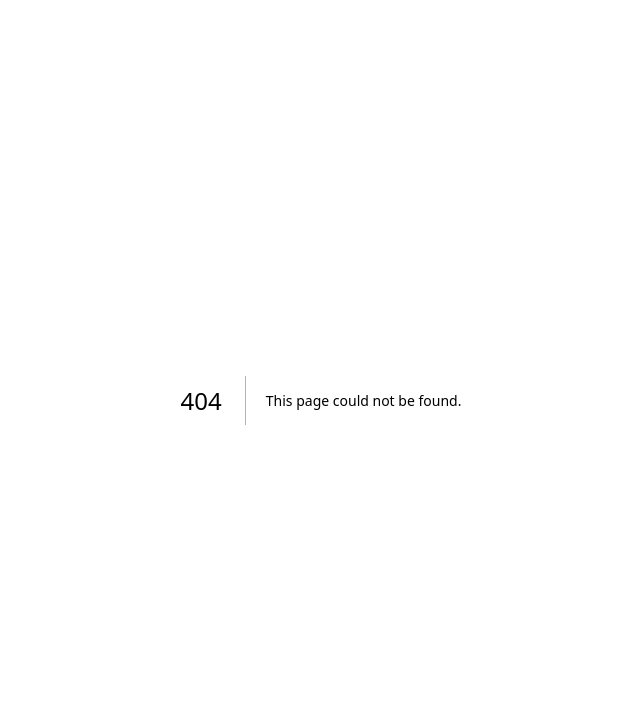
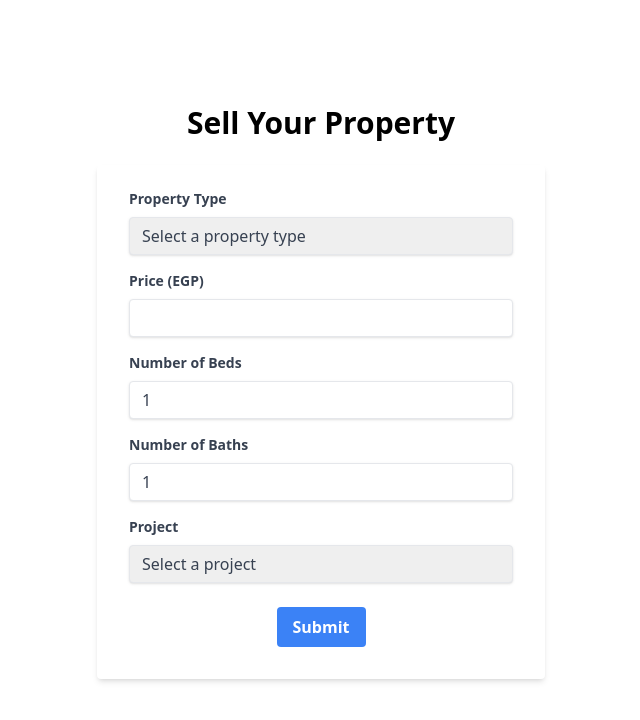
Before and after one commit to AsserAyman/Property-Listing-App, a Next.js app in the folder frontend/: page /sell in a window 1280 px wide. Before the commit this address had no page. Shown: the top 720 px of the page, without its empty margins (319-959 px from the left). Built offline with nearby package versions, Linux system fonts and the light colour scheme.

Commit message:
basic frontend pages

```diff
--- a/frontend/next.config.mjs
+++ b/frontend/next.config.mjs
@@ -1,4 +1,8 @@
 /** @type {import('next').NextConfig} */
-const nextConfig = {};
+const nextConfig = {
+    images: {
+        domains: ['codetheweb.blog'],
+    },
+};
 
 export default nextConfig;
--- a/frontend/src/app/globals.css
+++ b/frontend/src/app/globals.css
@@ -6,22 +6,3 @@
   --background: #ffffff;
   --foreground: #171717;
 }
-
-@media (prefers-color-scheme: dark) {
-  :root {
-    --background: #0a0a0a;
-    --foreground: #ededed;
-  }
-}
-
-body {
-  color: var(--foreground);
-  background: var(--background);
-  font-family: Arial, Helvetica, sans-serif;
-}
-
-@layer utilities {
-  .text-balance {
-    text-wrap: balance;
-  }
-}
--- a/frontend/src/app/layout.tsx
+++ b/frontend/src/app/layout.tsx
@@ -1,22 +1,4 @@
-import type { Metadata } from "next";
-import localFont from "next/font/local";
-import "./globals.css";
-
-const geistSans = localFont({
-  src: "./fonts/GeistVF.woff",
-  variable: "--font-geist-sans",
-  weight: "100 900",
-});
-const geistMono = localFont({
-  src: "./fonts/GeistMonoVF.woff",
-  variable: "--font-geist-mono",
-  weight: "100 900",
-});
-
-export const metadata: Metadata = {
-  title: "Create Next App",
-  description: "Generated by create next app",
-};
+import './globals.css';
 
 export default function RootLayout({
   children,
@@ -25,9 +7,7 @@ export default function RootLayout({
 }>) {
   return (
     <html lang="en">
-      <body
-        className={`${geistSans.variable} ${geistMono.variable} antialiased`}
-      >
+      <body>
         {children}
       </body>
     </html>
--- /dev/null
+++ b/frontend/src/app/property/[propertyId]/page.tsx
@@ -0,0 +1,7 @@
+export default function PropertyDetailsPage({
+  params,
+}: {
+  params: { propertyId: string };
+}) {
+  return <h1>Property Details {params.propertyId}</h1>;
+}
--- /dev/null
+++ b/frontend/src/app/property/page.tsx
@@ -0,0 +1,43 @@
+"use client"
+import { useState, useEffect } from 'react';
+import Link from 'next/link';
+interface Property {
+  id: number;
+  type: string;
+}
+
+export default function PropertiesPage() {
+  const [properties, setProperties] = useState<Property[]>([]);
+
+  useEffect(() => {
+    async function fetchProperties() {
+      try {
+        const response = await fetch('http://localhost:8000/property');
+        if (!response.ok) {
+          throw new Error('Failed to fetch properties');
+        }
+        const data = await response.json();
+        setProperties(data);
+      } catch (error) {
+        console.error('Error fetching properties:', error);
+      }
+    }
+
+    fetchProperties();
+  }, []);
+
+  return (
+    <div className="container mx-auto px-4">
+      <h1 className="text-3xl font-bold my-8">Properties</h1>
+      <div className="grid grid-cols-1 sm:grid-cols-2 md:grid-cols-3 gap-6">
+        {properties.map((property) => (
+          <Link href={`/property/${property.id}`} key={property.id} className="bg-white rounded-lg shadow-md overflow-hidden block hover:shadow-lg transition duration-300">
+            <div className="p-4">
+              <h2 className="text-xl font-semibold mb-2">{property.type}</h2>
+            </div>
+          </Link>
+        ))}
+      </div>
+    </div>
+  );
+}
--- /dev/null
+++ b/frontend/src/app/sell/page.tsx
@@ -0,0 +1,127 @@
+"use client"
+import { useState } from 'react';
+
+export default function SellPage() {
+    const [formData, setFormData] = useState({
+        propertyType: '',
+        price: '',
+        beds: 1,
+        baths: 1,
+        project: ''
+    });
+
+    const handleChange = (e) => {
+        const { name, value } = e.target;
+        setFormData(prevState => ({
+            ...prevState,
+            [name]: value
+        }));
+    };
+
+    const handleSubmit = (e) => {
+        e.preventDefault();
+        console.log(formData);
+        // Here you would typically send the data to your backend
+    };
+
+    return (
+        <div className="container mx-auto px-4 flex justify-center items-center min-h-screen">
+            <div className="w-full max-w-md">
+                <h1 className="text-3xl font-bold text-center mb-6">Sell Your Property</h1>
+                <form onSubmit={handleSubmit} className="bg-white shadow-md rounded px-8 pt-6 pb-8 mb-4">
+                    <div className="mb-4">
+                        <label className="block text-gray-700 text-sm font-bold mb-2" htmlFor="propertyType">
+                            Property Type
+                        </label>
+                        <select
+                            className="shadow appearance-none border rounded w-full py-2 px-3 text-gray-700 leading-tight focus:outline-none focus:shadow-outline"
+                            id="propertyType"
+                            name="propertyType"
+                            value={formData.propertyType}
+                            onChange={handleChange}
+                            required
+                        >
+                            <option value="">Select a property type</option>
+                            <option value="apartment">Apartment</option>
+                            <option value="villa">Villa</option>
+                            <option value="studio">Studio</option>
+                            <option value="twinhouse">Twinhouse</option>
+                            <option value="townhouse">Townhouse</option>
+                            <option value="duplex">Duplex</option>
+                            <option value="chalet">Chalet</option>
+                        </select>
+                    </div>
+                    <div className="mb-4">
+                        <label className="block text-gray-700 text-sm font-bold mb-2" htmlFor="price">
+                            Price (EGP)
+                        </label>
+                        <input
+                            className="shadow appearance-none border rounded w-full py-2 px-3 text-gray-700 leading-tight focus:outline-none focus:shadow-outline"
+                            id="price"
+                            type="number"
+                            name="price"
+                            value={formData.price}
+                            onChange={handleChange}
+                            required
+                        />
+                    </div>
+                    <div className="mb-4">
+                        <label className="block text-gray-700 text-sm font-bold mb-2" htmlFor="beds">
+                            Number of Beds
+                        </label>
+                        <input
+                            className="shadow appearance-none border rounded w-full py-2 px-3 text-gray-700 leading-tight focus:outline-none focus:shadow-outline"
+                            id="beds"
+                            type="number"
+                            name="beds"
+                            value={formData.beds}
+                            onChange={handleChange}
+                            min="1"
+                            required
+                        />
+                    </div>
+                    <div className="mb-4">
+                        <label className="block text-gray-700 text-sm font-bold mb-2" htmlFor="baths">
+                            Number of Baths
+                        </label>
+                        <input
+                            className="shadow appearance-none border rounded w-full py-2 px-3 text-gray-700 leading-tight focus:outline-none focus:shadow-outline"
+                            id="baths"
+                            type="number"
+                            name="baths"
+                            value={formData.baths}
+                            onChange={handleChange}
+                            min="1"
+                            required
+                        />
+                    </div>
+                    <div className="mb-6">
+                        <label className="block text-gray-700 text-sm font-bold mb-2" htmlFor="project">
+                            Project
+                        </label>
+                        <select
+                            className="shadow appearance-none border rounded w-full py-2 px-3 text-gray-700 leading-tight focus:outline-none focus:shadow-outline"
+                            id="project"
+                            name="project"
+                            value={formData.project}
+                            onChange={handleChange}
+                            required
+                        >
+                            <option value="">Select a project</option>
+                            <option value="tagSultan">Tag Sultan</option>
+                            <option value="mountainView">Mountain View</option>
+                        </select>
+                    </div>
+                    <div className="flex items-center justify-center">
+                        <button
+                            className="bg-blue-500 hover:bg-blue-700 text-white font-bold py-2 px-4 rounded focus:outline-none focus:shadow-outline"
+                            type="submit"
+                        >
+                            Submit
+                        </button>
+                    </div>
+                </form>
+            </div>
+        </div>
+    );
+}
```
Also changed, not shown: frontend/src/app/page.tsx (+49 -90 lines), 1 other file (tests, documents, lock files or other folders).
